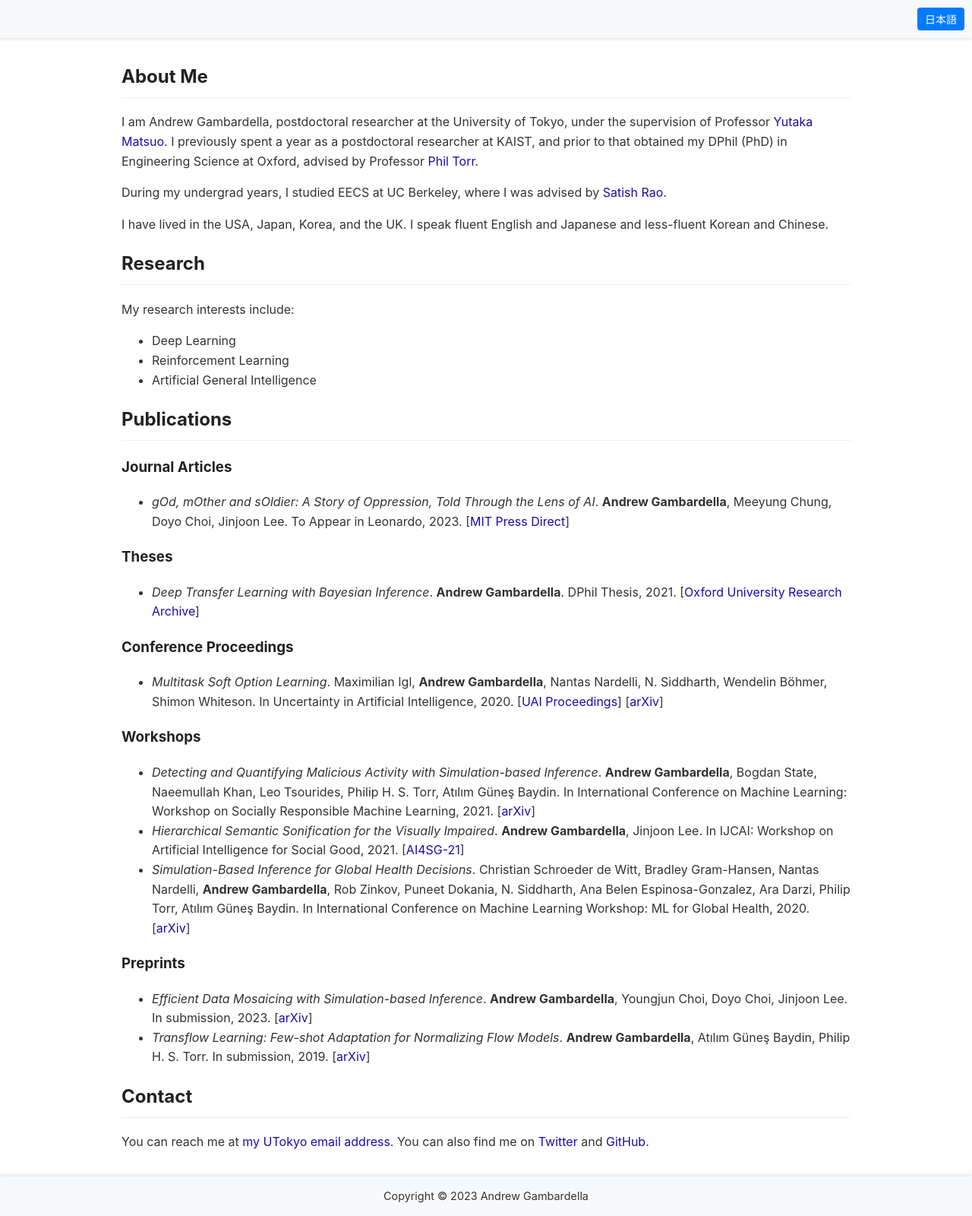
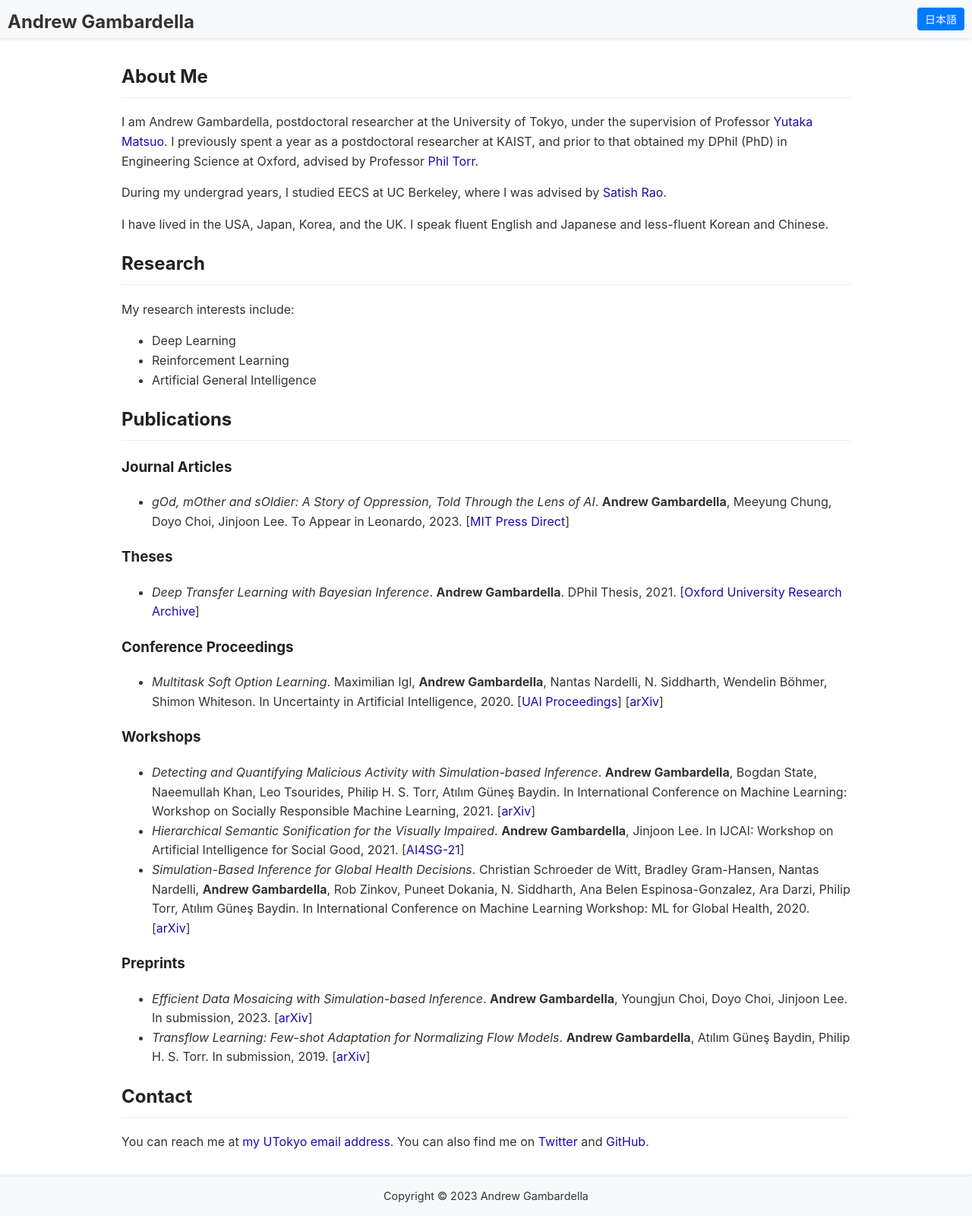
Before and after one commit to atgambardella/atgambardella.github.io, a Jekyll site: the page built from index.md, in a window 1280 px wide. Shown: the whole page at 76% size. Built offline with Jekyll 4.4.1, drawn with Linux system fonts in a browser that asks for light colours; a script that is not in the unit is left out; our own code applies the rules of GitHub Pages for plain Markdown files.

Commit message:
add name

```diff
--- a/_layouts/default.html
+++ b/_layouts/default.html
@@ -3,11 +3,14 @@
 <head>
   <meta charset="utf-8">
   <meta name="viewport" content="width=device-width, initial-scale=1">
-  <title>{{ page.title }}</title>
+  <title>{{ page.title }} - Andrew Gambardella's academic website</title>
   <link rel="stylesheet" href="{{ '/assets/css/style.css?v=' | append: site.github.build_revision | relative_url }}">
 </head>
 <body>
   <header>
+    <div class="site-title">
+      Andrew Gambardella
+    </div>
     {% include language-switcher.html %}
   </header>
   <main>
--- a/assets/css/style.css
+++ b/assets/css/style.css
@@ -85,3 +85,11 @@ footer p {
 .language-btn:hover {
   background-color: #0056b3;
 }
+
+.site-title {
+  font-size: 24px;
+  font-weight: bold;
+  position: absolute;
+  top: 10px;
+  left: 10px;
+}
```
